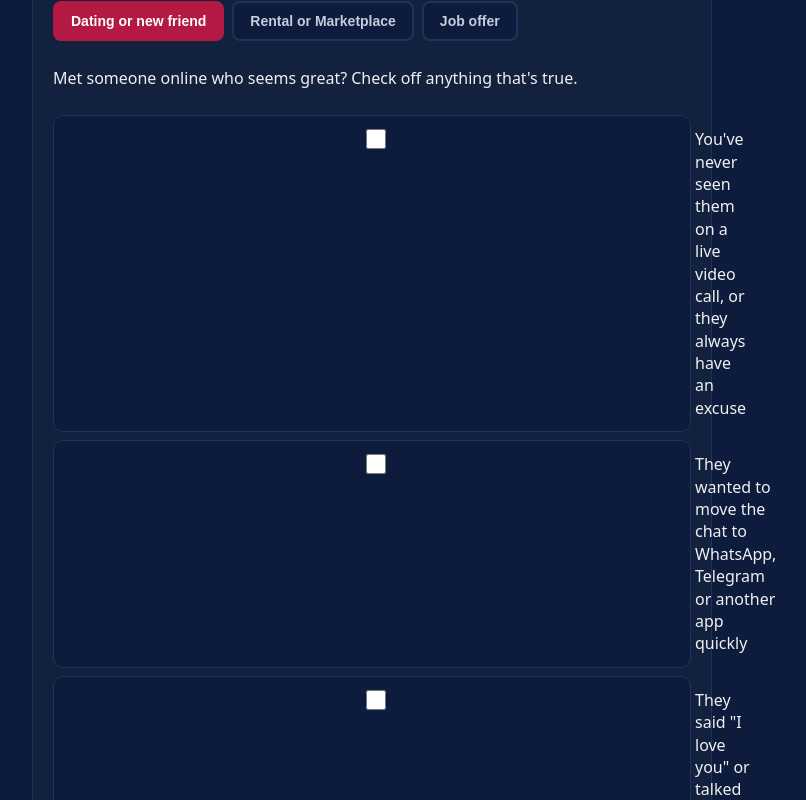
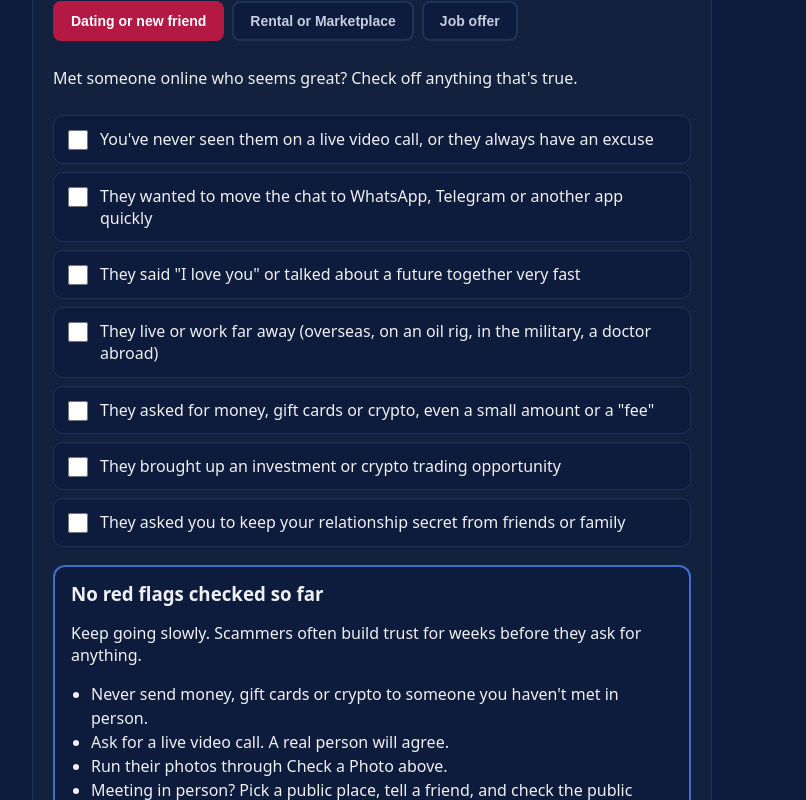
Before and after one commit to messagerangelhelper-code/ScamShield, a React (Vite) app in the folder app/: page / in a window 1280 px wide. Shown: the part 5080-5880 px from the top of the page, without its empty margins (268-1074 px from the left). Built offline with nearby package versions, Linux system fonts and the light colour scheme; no server answers.

Commit message:
Update index.css

```diff
--- a/app/src/index.css
+++ b/app/src/index.css
@@ -380,6 +380,10 @@ button:hover {
 .link-check input, .link-check textarea, .link-check select,
 .crypto-check input, .crypto-check select, .scam-check textarea,
 .senior-mode-panel form input, .ic3-report input, .ic3-report textarea { width: 100%; box-sizing: border-box; font: inherit; }
+/* Checkboxes stay small, not full width */
+.link-check input[type="checkbox"], .link-check input[type="radio"],
+.crypto-check input[type="checkbox"], .senior-mode-panel form input[type="checkbox"],
+.ic3-report input[type="checkbox"] { width: 20px; height: 20px; min-width: 20px; flex: none; padding: 0; margin: 2px 0 0; accent-color: #b31942; }
 .link-check form button, .crypto-check form button, .scam-check form button, .senior-mode-panel form button { align-self: flex-start; }
 .ic3-report label { display: flex; flex-direction: column; gap: 6px; font-weight: 600; color: #ffffff; font-size: 14px; }
 .ic3-report .voice-button, .link-check .voice-button, .investigate-check .voice-button { align-self: flex-start; }
```
